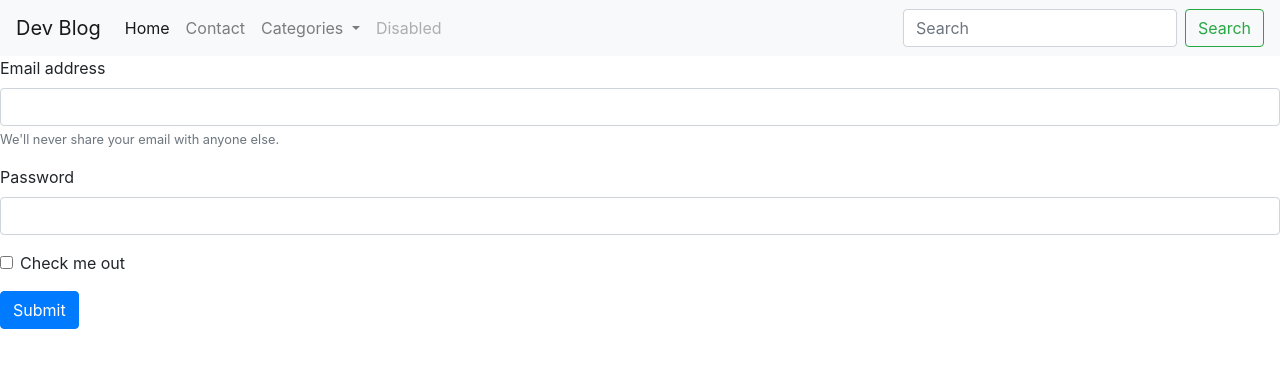
After one commit to chahir-l/blog-symfo, a Symfony app: template templates/index/contact.html.twig in a window 1280 px wide. The commit adds this page. Shown: the top 368 px of the page. Run offline with Twig, Linux system fonts and the light colour scheme; the template is opened without the code that fills it, so the values that code supplies are empty; some libraries are stand-ins or nearby versions.

Commit message:
feat:add menu front

```diff
--- a/composer.json
+++ b/composer.json
@@ -5,6 +5,7 @@
         "php": ">=7.2.5",
         "ext-ctype": "*",
         "ext-iconv": "*",
+        "cocur/slugify": "^4.0",
         "composer/package-versions-deprecated": "1.11.99.1",
         "doctrine/annotations": "^1.0",
         "doctrine/doctrine-bundle": "^2.2",
@@ -40,6 +41,7 @@
         "twig/twig": "^2.12|^3.0"
     },
     "require-dev": {
+        "doctrine/doctrine-fixtures-bundle": "^3.4",
         "symfony/browser-kit": "^5.1",
         "symfony/css-selector": "^5.1",
         "symfony/debug-bundle": "^5.1",
--- a/config/bundles.php
+++ b/config/bundles.php
@@ -12,4 +12,5 @@ return [
     Symfony\Bundle\MonologBundle\MonologBundle::class => ['all' => true],
     Symfony\Bundle\DebugBundle\DebugBundle::class => ['dev' => true, 'test' => true],
     Symfony\Bundle\MakerBundle\MakerBundle::class => ['dev' => true],
+    Doctrine\Bundle\FixturesBundle\DoctrineFixturesBundle::class => ['dev' => true, 'test' => true],
 ];
--- a/src/Entity/Category.php
+++ b/src/Entity/Category.php
@@ -3,6 +3,7 @@
 namespace App\Entity;
 
 use App\Repository\CategoryRepository;
+use DateTime;
 use Doctrine\Common\Collections\ArrayCollection;
 use Doctrine\Common\Collections\Collection;
 use Doctrine\ORM\Mapping as ORM;
@@ -47,6 +48,8 @@ class Category
     public function __construct()
     {
         $this->posts = new ArrayCollection();
+        $this->date_added = new \DateTime();
+        $this->date_updated = new \DateTime();
     }
 
     public function getId(): ?int
--- /dev/null
+++ b/templates/admin/index/index.html.twig
@@ -0,0 +1,4 @@
+{% extends "base.html.twig" %}
+{% block body %}
+	in admin
+{% endblock %}
--- /dev/null
+++ b/templates/index/contact.html.twig
@@ -0,0 +1,21 @@
+{% extends "base.html.twig" %}
+
+{% block body %}
+	<form>
+		<div class="form-group">
+			<label for="exampleInputEmail1">Email address</label>
+			<input type="email" class="form-control" id="exampleInputEmail1" aria-describedby="emailHelp">
+			<small id="emailHelp" class="form-text text-muted">We'll never share your email with anyone else.</small>
+		</div>
+		<div class="form-group">
+			<label for="exampleInputPassword1">Password</label>
+			<input type="password" class="form-control" id="exampleInputPassword1">
+		</div>
+		<div class="form-group form-check">
+			<input type="checkbox" class="form-check-input" id="exampleCheck1">
+			<label class="form-check-label" for="exampleCheck1">Check me out</label>
+		</div>
+		<button type="submit" class="btn btn-primary">Submit</button>
+	</form>
+
+{% endblock %}
--- a/templates/part/menu.html.twig
+++ b/templates/part/menu.html.twig
@@ -1,5 +1,5 @@
 <nav class="navbar navbar-expand-lg navbar-light bg-light">
-	<a class="navbar-brand" href="#">Navbar</a>
+	<a class="navbar-brand" href="/">Dev Blog</a>
 	<button class="navbar-toggler" type="button" data-toggle="collapse" data-target="#navbarSupportedContent" aria-controls="navbarSupportedContent" aria-expanded="false" aria-label="Toggle navigation">
 		<span class="navbar-toggler-icon"></span>
 	</button>
@@ -7,23 +7,20 @@
 	<div class="collapse navbar-collapse" id="navbarSupportedContent">
 		<ul class="navbar-nav mr-auto">
 			<li class="nav-item active">
-				<a class="nav-link" href="#">Home
+				<a class="nav-link" href="/">Home
 					<span class="sr-only">(current)</span>
 				</a>
 			</li>
 			<li class="nav-item">
-				<a class="nav-link" href="#">Link</a>
+				<a class="nav-link" href="{{ path('contact') }}">Contact</a>
 			</li>
 			<li class="nav-item dropdown">
 				<a class="nav-link dropdown-toggle" href="#" id="navbarDropdown" role="button" data-toggle="dropdown" aria-haspopup="true" aria-expanded="false">
-					Dropdown
+					Categories
 				</a>
-				<div class="dropdown-menu" aria-labelledby="navbarDropdown">
-					<a class="dropdown-item" href="#">Action</a>
-					<a class="dropdown-item" href="#">Another action</a>
-					<div class="dropdown-divider"></div>
-					<a class="dropdown-item" href="#">Something else here</a>
-				</div>
+				{{ render(controller(
+                    'App\\Controller\\IndexController::renderMenu'
+                )) }}
 			</li>
 			<li class="nav-item">
 				<a class="nav-link disabled" href="#" tabindex="-1" aria-disabled="true">Disabled</a>
```
Also changed, not shown: src/Controller/Admin/IndexController.php (added, +28 -0 lines), src/Controller/Front/CategoryController.php (added, +35 -0 lines), src/Controller/Front/PostController.php (added, +35 -0 lines), src/Controller/IndexController.php (+20 -0 lines), src/DataFixtures/AppFixtures.php (added, +28 -0 lines), templates/category/list.html.twig (added, +7 -0 lines), templates/part/category_menu_part.html.twig (added, +12 -0 lines), 2 other files.
